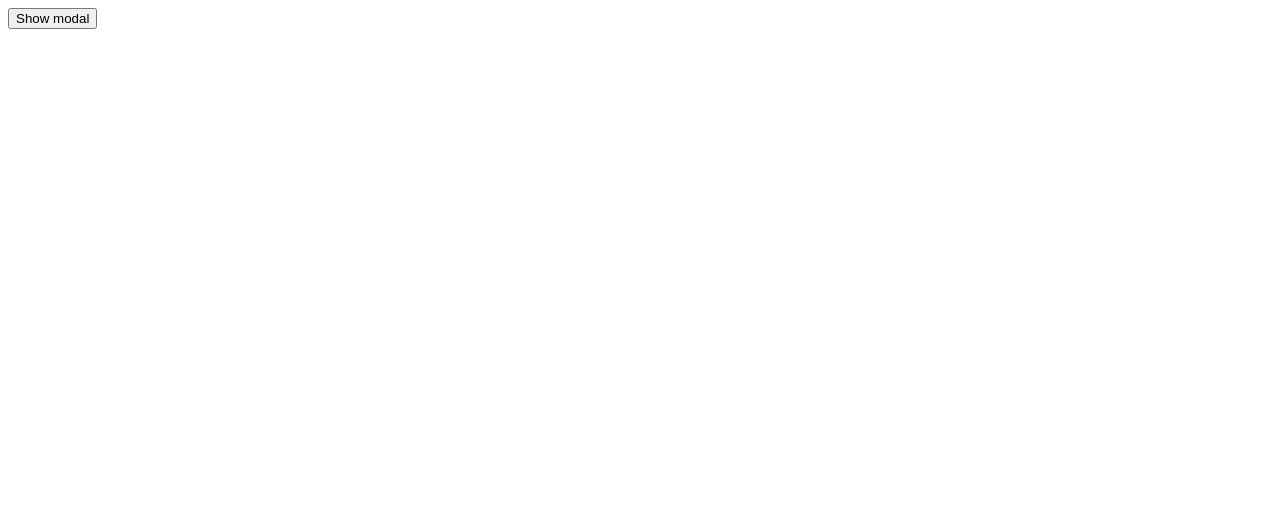
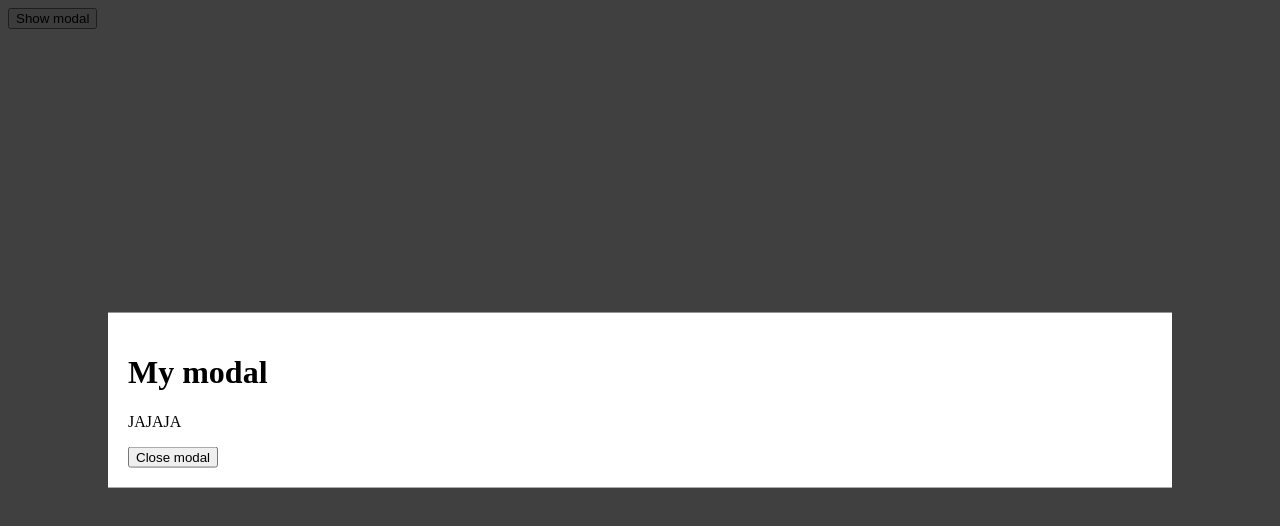
Before and after one commit to ErikNijland/fdx-modal, an Angular app: page / in a window 1280 px wide. Shown: the top 526 px of the page. Built offline with nearby package versions, Linux system fonts and the light colour scheme.

Commit message:
3 files modified

```diff
--- a/src/app/app.component.ts
+++ b/src/app/app.component.ts
@@ -1,12 +1,16 @@
-import { Component } from '@angular/core';
+import { Component, OnInit } from '@angular/core';
 import { ModalService } from './modal/modal.service';
 
 @Component({
   selector: 'my-app',
   templateUrl: './app.component.html',
 })
-export class AppComponent  {
+export class AppComponent implements OnInit {
   constructor(private modalService: ModalService) {}
+
+  ngOnInit() {
+    setTimeout(() => this.showModal());
+  }
 
   showModal() {
     this.modalService.openModal('myModal');
--- a/src/app/modal/modal.component.css
+++ b/src/app/modal/modal.component.css
@@ -0,0 +1,23 @@
+.c-modal__background {
+  position: absolute;
+  top: 0;
+  right: 0;
+  bottom: 0;
+  left: 0;
+
+  background-color: black;
+  opacity: 0.75;
+}
+
+.c-modal__foreground {
+  position: absolute;
+  top: 50%;
+  left: 50%;
+  transform: translateX(-50%) translateY(-50%);
+
+  width: 80%;
+  max-height: 80%;
+
+  background-color: white;
+  padding: 20px;
+}
```
Also changed, not shown: src/app/modal/todo.txt.
